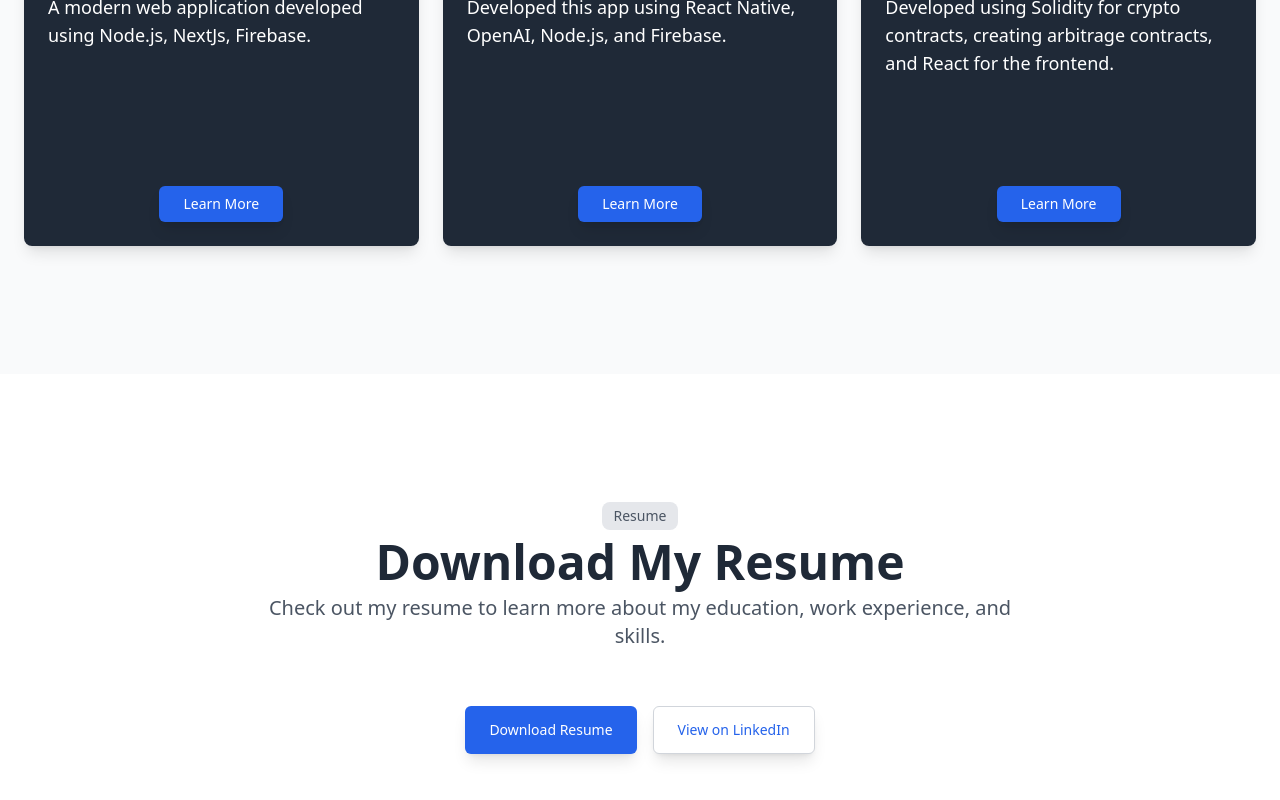
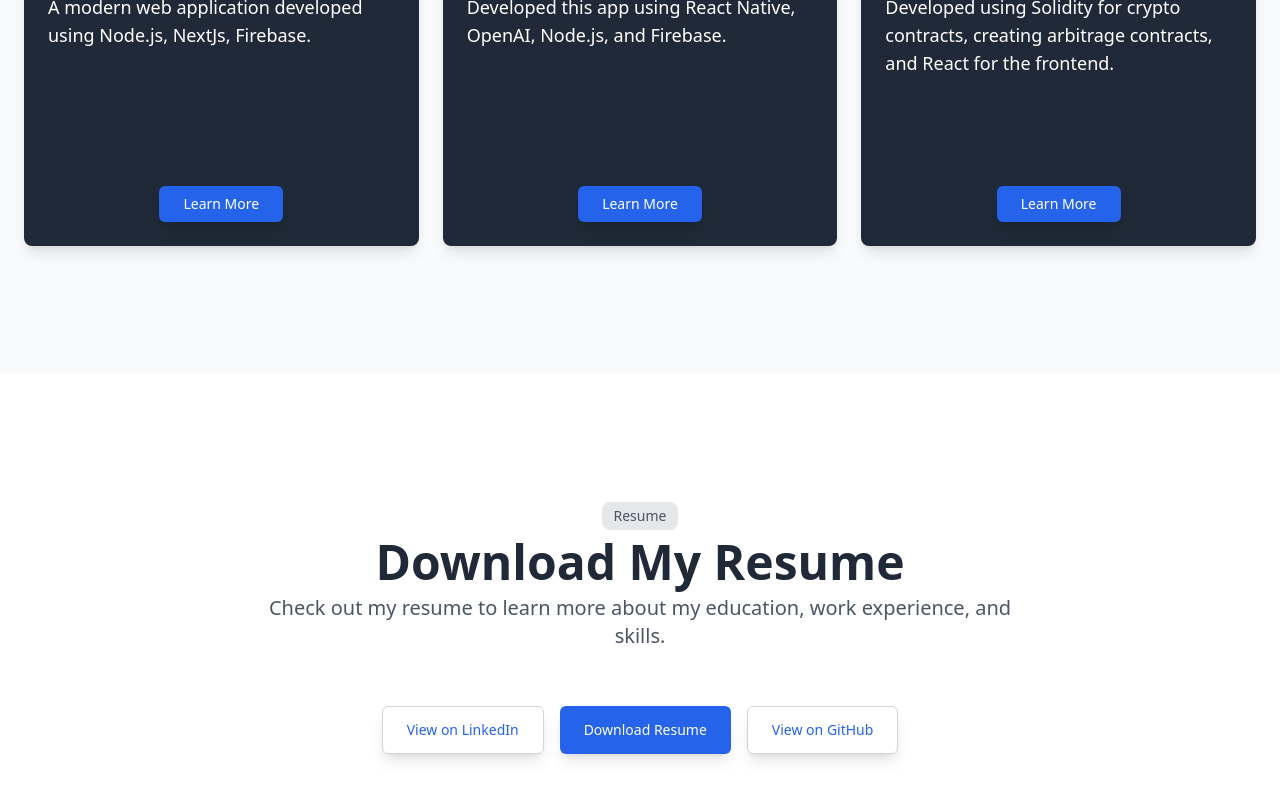
Before and after one commit to mjubilee1/porfolio, a React (Create React App) app: page / in a window 1280 px wide. Shown: the part 1190-1990 px from the top of the page. Built offline with nearby package versions, Linux system fonts and the light colour scheme.

Commit message:
update adding github link

```diff
--- a/src/pages/Home.tsx
+++ b/src/pages/Home.tsx
@@ -113,6 +113,12 @@ const Home = () => {
             </p>
           </div>
           <div className="flex gap-4 mt-8">
+            <Link
+              to="https://www.linkedin.com/in/montrell-jubilee-04b615190"
+              className="inline-flex h-12 items-center justify-center rounded-md border border-gray-300 bg-white px-6 text-sm font-medium text-blue-600 shadow-lg transition-colors hover:bg-gray-100 focus:outline-none focus:ring-2 focus:ring-blue-500"
+            >
+              View on LinkedIn
+            </Link>
             <a
               href="/resume.pdf"
               download="Montrell_Jubilee_Resume.pdf"
@@ -121,10 +127,12 @@ const Home = () => {
               Download Resume
             </a>
             <Link
-              to="https://www.linkedin.com/in/montrell-jubilee-04b615190"
+              to="https://github.com/mjubilee1"
+              target="_blank"
+              rel="noopener noreferrer"
               className="inline-flex h-12 items-center justify-center rounded-md border border-gray-300 bg-white px-6 text-sm font-medium text-blue-600 shadow-lg transition-colors hover:bg-gray-100 focus:outline-none focus:ring-2 focus:ring-blue-500"
             >
-              View on LinkedIn
+              View on GitHub
             </Link>
           </div>
         </div>
```
